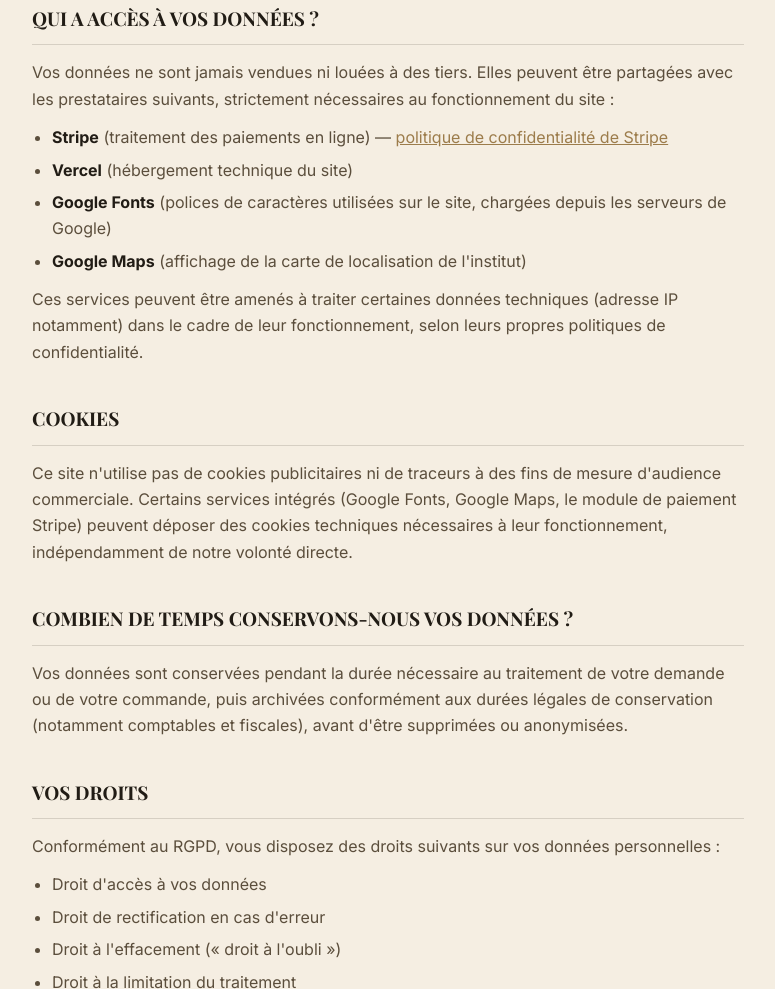
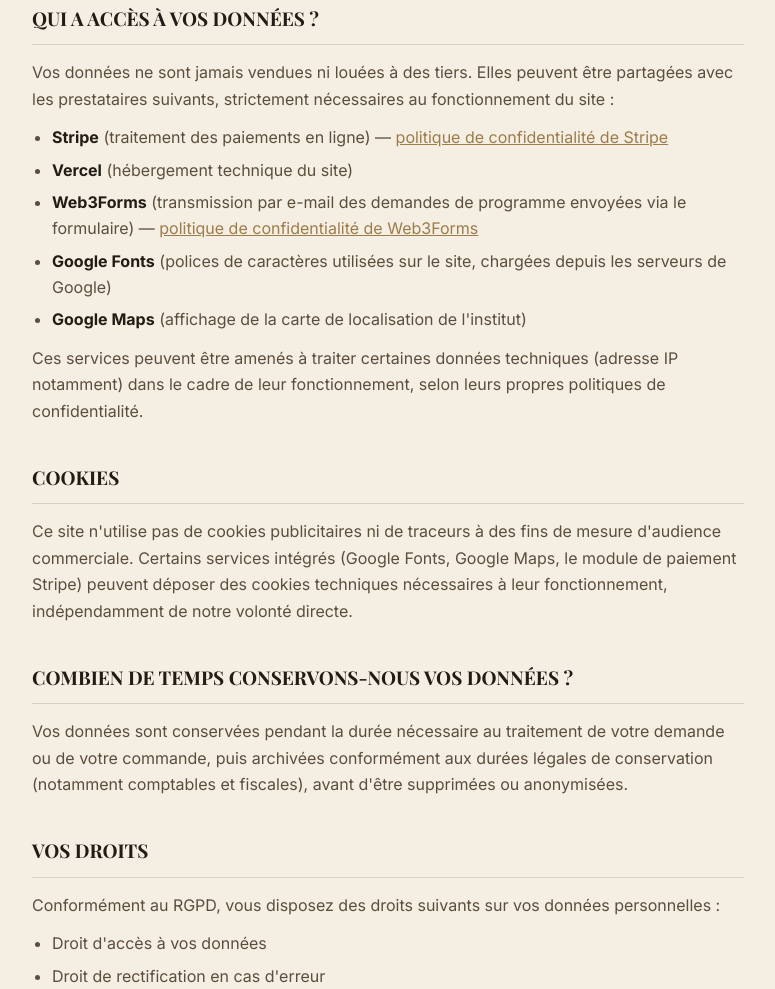
Before and after one commit to ninamaisondebeaute/nina-site, a website: page politique-de-confidentialite.html in a window 1280 px wide. Shown: the part 1178-2167 px from the top of the page, without its empty margins (252-1027 px from the left). Drawn offline with nearby package versions, Linux system fonts and the light colour scheme; a web font is replaced by a local one.

Commit message:
Update politique-de-confidentialite.html

```diff
--- a/politique-de-confidentialite.html
+++ b/politique-de-confidentialite.html
@@ -88,6 +88,7 @@
     <ul>
       <li><strong>Stripe</strong> (traitement des paiements en ligne) — <a href="https://stripe.com/fr/privacy" target="_blank" rel="noopener">politique de confidentialité de Stripe</a></li>
       <li><strong>Vercel</strong> (hébergement technique du site)</li>
+      <li><strong>Web3Forms</strong> (transmission par e-mail des demandes de programme envoyées via le formulaire) — <a href="https://web3forms.com/privacy" target="_blank" rel="noopener">politique de confidentialité de Web3Forms</a></li>
       <li><strong>Google Fonts</strong> (polices de caractères utilisées sur le site, chargées depuis les serveurs de Google)</li>
       <li><strong>Google Maps</strong> (affichage de la carte de localisation de l'institut)</li>
     </ul>
```
